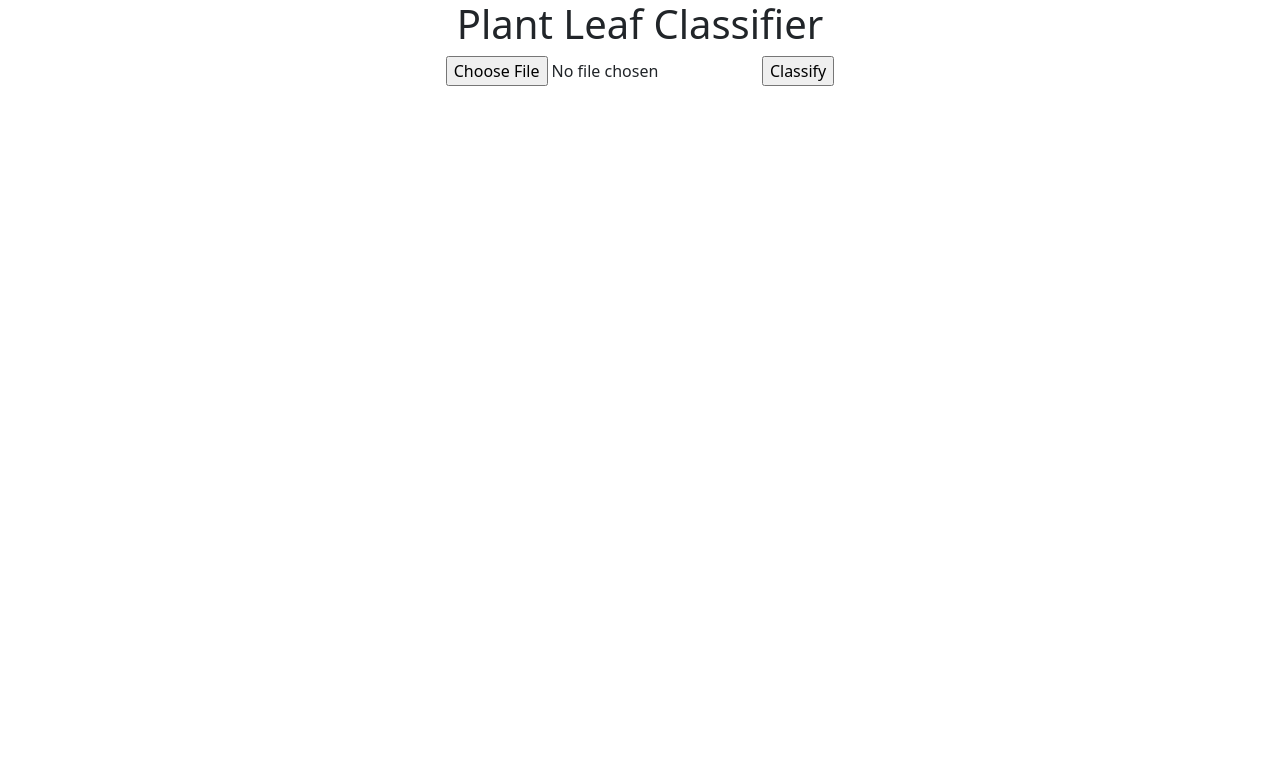
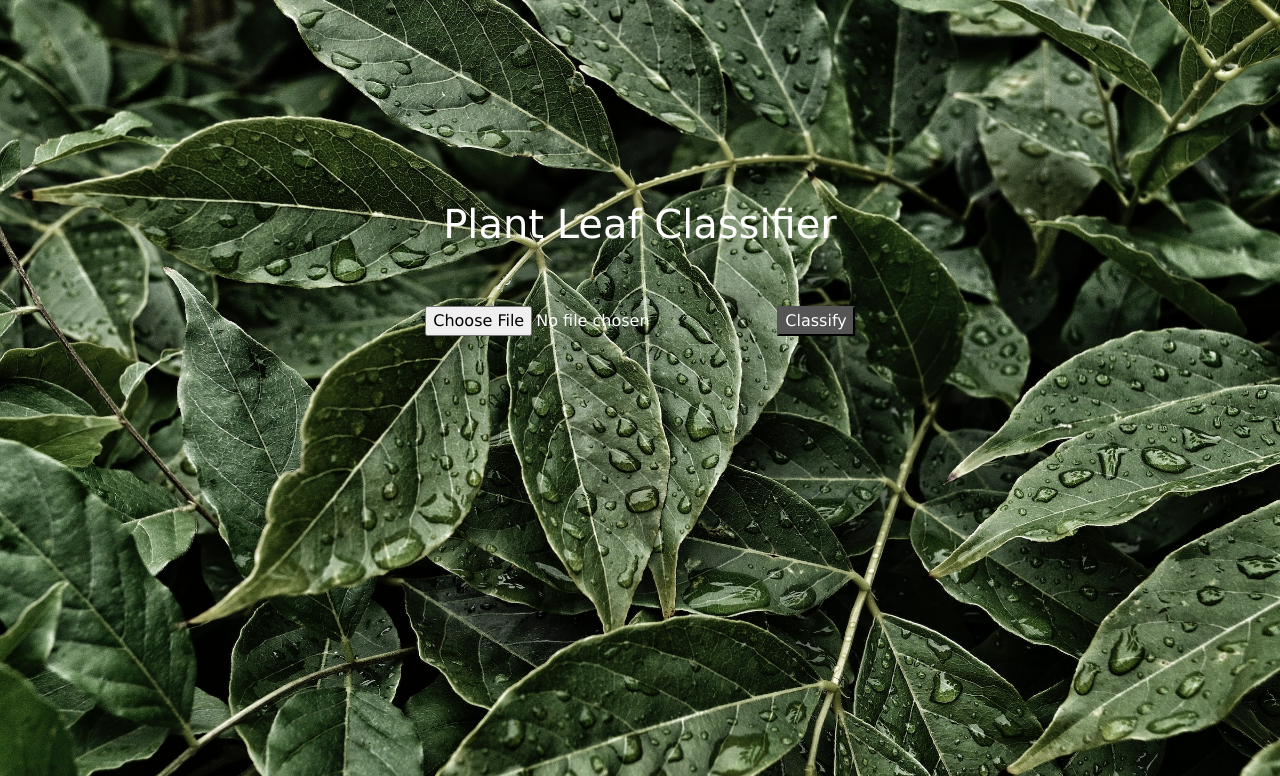
Before and after one commit to manojbhavvan/HerbScan, a Flask app: page / in a window 1280 px wide. Shown: the top 776 px of the page. Run offline with Flask 3, Linux system fonts and the light colour scheme.

Commit message:
Add files via upload

```diff
--- /dev/null
+++ b/static/css/style.css
@@ -0,0 +1,22 @@
+body {
+    background-image: url('../assets/jaimie-phillips-KamSS2euCzA-unsplash.jpg');
+    background-repeat: no-repeat;
+    background-attachment: fixed;
+    background-size: 100% 100%;
+  }
+  .super{
+    padding: 150px;
+    margin: 50px;
+    color: white;
+    font-family: 'Lucida Sans', 'Lucida Sans Regular', 'Lucida Grande', 'Lucida Sans Unicode', Geneva, Verdana, sans-serif;
+  }
+  .container{
+    padding: 50px;
+  }
+  .f_btn {
+    background-color: #555555;
+}
+.s_btn {
+    background-color: #555555;
+    color: white;
+}
--- a/templates/index.html
+++ b/templates/index.html
@@ -2,7 +2,7 @@
 <html>
 <head>
     <title>Plant Leaf Classifier</title>
-    <link rel="stylesheet" href="../css/style.css">
+    <link rel="stylesheet" type="text/css" href="{{ url_for('static', filename='css/style.css') }}">
     <link href="https://cdn.jsdelivr.net/npm/bootstrap@5.3.2/dist/css/bootstrap.min.css" rel="stylesheet" integrity="sha384-T3c6CoIi6uLrA9TneNEoa7RxnatzjcDSCmG1MXxSR1GAsXEV/Dwwykc2MPK8M2HN" crossorigin="anonymous">
     <script src="https://cdn.jsdelivr.net/npm/bootstrap@5.3.2/dist/js/bootstrap.bundle.min.js" integrity="sha384-C6RzsynM9kWDrMNeT87bh95OGNyZPhcTNXj1NW7RuBCsyN/o0jlpcV8Qyq46cDfL" crossorigin="anonymous"></script>
 </head>
--- a/templates/result.html
+++ b/templates/result.html
@@ -2,7 +2,7 @@
 <html>
 <head>
     <title>Plant Leaf Classifier - Result</title>
-    <link rel="stylesheet" href="../css/result.css">
+    <link rel="stylesheet" type="text/css" href="{{ url_for('static', filename='css/result.css') }}">
 </head>
 <body>
     <center>
```
Also changed, not shown: static/css/result.css (added, +19 -0 lines), static/assets/bg.jpg (added), static/assets/jaimie-phillips-KamSS2euCzA-unsplash.jpg (added), static/assets/pawel-czerwinski-lWBZ01XRRoI-unsplash.jpg (added), static/assets/remi-walle-Ui3bOgnjtl0-unsplash.jpg (added), static/assets/zhen-h-dO5quaqAYg0-unsplash.jpg (added).
